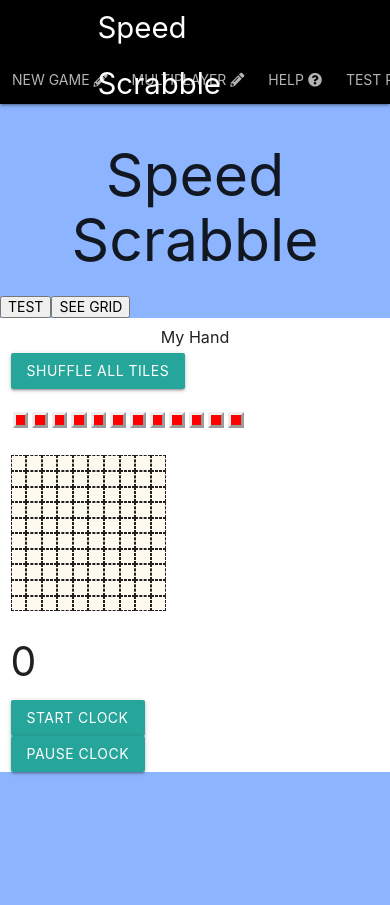
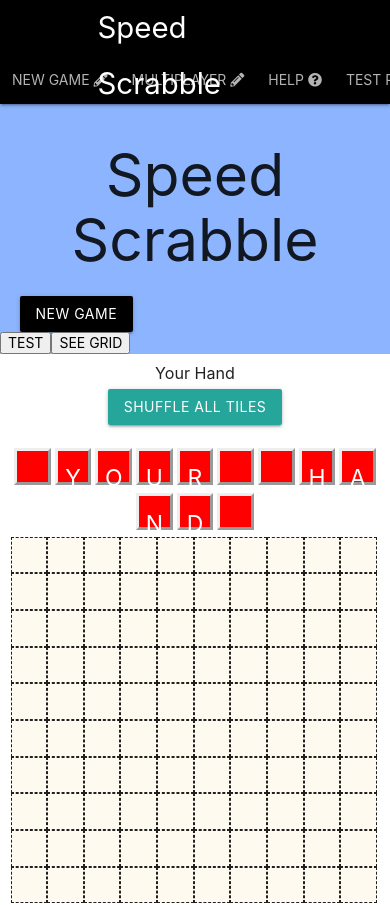
Before and after one commit to davidwu92/SpeedScrabble, a React (Create React App) app in the folder client/: page /speedscrabble in a window 390 px wide. Shown: the top 905 px of the page. Before the commit the page ends 844 px from the top, so only its background shows below. Built offline with nearby package versions, Linux system fonts and the light colour scheme.

Commit message:
New Game function, Tiles Swappable. Responsive.

```diff
--- a/client/src/Pages/SpeedScrabble/SpeedScrabble.js
+++ b/client/src/Pages/SpeedScrabble/SpeedScrabble.js
@@ -1,11 +1,12 @@
 import React, {useState, useEffect} from 'react'
 import moment from 'moment'
 import './speedScrabble.css'
+import { toast } from 'react-toastify';
+import 'react-toastify/dist/ReactToastify.css';
+
 
 const SpeedScrabble = () => {
-  // const [gameState, setGameState] = useState({
-
-  // })
+  toast.configure()
 
   //GAME TIMER
   const [seconds, setSeconds] = useState(0)
@@ -21,7 +22,8 @@ const SpeedScrabble = () => {
     }
   },[isRunning])
 
-  //GAME GRID STATE; change "null" to a letter upon drag and drop.
+  //GAME GRID STATE; change "Null" to letter+handNum upon tile drop.
+  //Only display first char of string in grid, as long as it isn't Null.
   const [grid, setGrid] = useState(
     [ ["Null","Null","Null","Null","Null","Null","Null","Null","Null","Null"],
       ["Null","Null","Null","Null","Null","Null","Null","Null","Null","Null"],
@@ -37,72 +39,137 @@ const SpeedScrabble = () => {
   )
   // https://www.w3schools.com/jsref/tryit.asp?filename=tryjsref_ondragstart
   const allowDrop = e=>e.preventDefault()
-  const dropTile = e => {
-    // e.preventDefault()
-    console.log("col "+e.target.id[0])
-    console.log("row " +e.target.id[1])
-    let data = e.dataTransfer.getData("tile")
+
+  //HAND or GRID: Starting to drag a tile.
+  const dragStart = (e) => {
+    //Tiles in hand have dataset.tile for LETTER + Hand Num
+    //Tiles placed on board have dataset.tile AND dataset.coordinates
+    e.dataTransfer.setData("tile", e.target.dataset.tile)
+    e.dataTransfer.setData("coordinates", e.target.dataset.coordinates)
+  }
+  //HAND or GRID: Allow things to drag over.
+  const dragOver = e => e.stopPropagation()
+
+
+  //GRID: dropping tiles onto grid (from anywhere)
+  const dropTile = e => { //e represents the grid event of DROPPING A TILE.
+    e.preventDefault()
+    let tileData = e.dataTransfer.getData("tile") //LETTER+HANDNUM of dragged tile.
+    let dropPosition = e.target.dataset.coordinates
+    // console.log("col: "+dropPosition[0] + "row: " +dropPosition[1])
+    // console.log("Tile Info: "+e.dataTransfer.getData("tile"))
+    // console.log("Original Coordinates: " + e.dataTransfer.getData("coordinates"))
+
+    if (grid[dropPosition[1]][dropPosition[0]] =="Null"){//IF dropped position has no tiles...
+      //update hand to reflect that a tile was used.
+      let handNum = tileData[2] ? parseInt(""+tileData[1]+tileData[2]):parseInt(tileData[1])
+      let updateHand = handUsed
+      updateHand[handNum] = true
+      setHandUsed(JSON.parse(JSON.stringify(updateHand)))
       let newGrid = grid
-    newGrid[e.target.id[1]][e.target.id[0]] = data[0]
-    let parseGrid = JSON.parse(JSON.stringify(newGrid))
-    setGrid(parseGrid)
+
+      //set grid string to tileData (LETTER+HANDNUM).
+      newGrid[dropPosition[1]][dropPosition[0]] = tileData
+
+      if (e.dataTransfer.getData("coordinates")!="undefined"){
+        //if the tile came from board, put "Null" @ startPosition
+        let startPosition = e.dataTransfer.getData("coordinates")
+        newGrid[startPosition[1]][startPosition[0]] = "Null"
+      }
+      setGrid(JSON.parse(JSON.stringify(newGrid)))
+    }
+    else if (e.dataTransfer.getData("coordinates")!="undefined"){
+      //IF you're trying to swap grid tile positions...
+      let startPosition = e.dataTransfer.getData("coordinates")
+      let swapTargetTile = grid[dropPosition[1]][dropPosition[0]]
+      let newGrid = grid
+      //put swapTargetTile @ startPosition and tileData @ dropPosition.
+      newGrid[startPosition[1]][startPosition[0]] = swapTargetTile
+      newGrid[dropPosition[1]][dropPosition[0]] = tileData
+      setGrid(JSON.parse(JSON.stringify(newGrid)))
+    }
+    else {
+      toast(`You can't drop tiles from your hand onto occupied spaces.`,
+      {autoClose: 9000,hideProgressBar: true,type: "error"})
+    }
   }
 
-//MY HAND FUNCTION
-  const [hand, setHand] = useState(
-    ["A", "B", "C", "D", "E", "F", "G", "H", "I", "J","K","L"]
+//MY HAND
+  const [handLetters, setHandLetters] = useState( //Letters in my hand.
+    ["_", "Y", "O", "U", "R", "_", "_", "H", "A", "N", "D","_"]
   )
-  const [dragState, setDragState] = useState({tileNum: "",value: ""})
+  const [handUsed, setHandUsed] = useState( //Used Letters from my hand.
+    [false,false,false,false,false,false,false,false,false,false,false,false,]
+  )
 
-  const dragStart = (e) => {
-    console.log(""+e.target.id[1]+e.target.id[2]) //tileNum: position in hand
-    console.log(e.target.id[0]) //letter
-    e.dataTransfer.setData("tile", e.target.id)
-    // setDragState({tileNum: e.target.id[0], value:"no"})
+  const shuffleHand = () =>{
+    console.log("SHUFFLE HAND")
   }
-
-  const dragOver = (e) => {
-    e.stopPropagation()
+  const newGame = () =>{
+    //Start Timer, reset grid, deal tiles for hand.
+    setIsRunning(true)
+    setGrid([ ["Null","Null","Null","Null","Null","Null","Null","Null","Null","Null"],
+      ["Null","Null","Null","Null","Null","Null","Null","Null","Null","Null"],
+      ["Null","Null","Null","Null","Null","Null","Null","Null","Null","Null"],
+      ["Null","Null","Null","Null","Null","Null","Null","Null","Null","Null"],
+      ["Null","Null","Null","Null","Null","Null","Null","Null","Null","Null"],
+      ["Null","Null","Null","Null","Null","Null","Null","Null","Null","Null"],
+      ["Null","Null","Null","Null","Null","Null","Null","Null","Null","Null"],
+      ["Null","Null","Null","Null","Null","Null","Null","Null","Null","Null"],
+      ["Null","Null","Null","Null","Null","Null","Null","Null","Null","Null"],
+      ["Null","Null","Null","Null","Null","Null","Null","Null","Null","Null"],
+    ])
+    let scrabbleLetters = "AAAAAAAAABBCCDDDDEEEEEEEEEEEEFFGGGHHIIIIIIIIIJKLLLLMMNNNNNNOOOOOOOOPPQRRRRRRSSSSTTTTTTUUUUVVWWXYYZ"
+    let numbers = []
+    let newHand = []
+    for (let i = 0; i<12;i++){
+      let randomNumber = Math.floor(Math.random()*98)
+      while (numbers.includes(randomNumber))
+      {randomNumber = Math.floor(Math.random()*98)}
+      numbers.push(randomNumber)
+      newHand.push(scrabbleLetters[randomNumber])
     }
-  const dragEnd = e => {
-    // console.log(e)
+    setHandLetters(newHand)
+    setHandUsed([false,false,false,false,false,false,false,false,false,false,false,false])
   }
-
   const testButton = () => {
-    setGrid(grid=>{
-      let newGrid = grid
-      newGrid[0][0]="A"
-      let parseGrid = JSON.parse(JSON.stringify(newGrid))
-      return(parseGrid)
-    })
+    console.log(handUsed)
   }
-  const seeGrid = ()=>{
-    console.log(grid)
+  const seeData = (e)=>{
+    console.log("dataset.tile: " +e.target.dataset.tile)
+    console.log("dataset.coordinates: "+e.target.dataset.coordinates)
   }
   return(
     <>
       <div className="container">
         <h1 className="center">Speed Scrabble</h1>
+        <button className="btn black" onClick={newGame}>NEW GAME</button>
       </div>
         <button onClick={testButton}>TEST</button>
-      <button onClick={seeGrid}>SEE GRID</button>
+        <button onClick={seeData}>SEE GRID</button>
+      {/* <div className="row"> */}
+      {/* </div> */}
         {/* GAME */}
         <div className="row white" style={{width: "100%", margin:"0px"}}>
+
           {/* MY HAND */}
-            <div className="col s12 m4 l4">
-              <h6 className="center">My Hand</h6>
-              <button className="btn">Shuffle All Tiles</button>
+          <div className="col s12 m4 l4 center">
+            <h6 className="center">Your Hand</h6>
+            <button className="btn" onClick={shuffleHand}>Shuffle All Tiles</button>
             <br></br>
             <br></br>
-              {hand.map((tile, index)=>
+            {handLetters.map((tile, index)=>
               <div
                 draggable="true"
                 onDragStart={dragStart}
                 onDragOver={dragOver}
-                onDragEnd={dragEnd}
-                id={tile+index}
+                // onDragEnd={dragEnd}
+                data-tile={tile+index} //dataset.tile = LETTER+HAND NUMBER
+                id="handTile"
                 className="center"
-                style={{backgroundColor: "red", margin:"2px",
+                style={!handUsed[index] ? {backgroundColor: "red", margin:"2px",
+                        width:"4vw", height:"4vw",display:"inline-block", borderStyle:"outset"}
+                      :{backgroundColor: "grey", margin:"2px",
                         width:"4vw", height:"4vw", display:"inline-block", borderStyle:"outset"}}>
                 <h5 className="white-text">{tile}</h5>
               </div>)}
@@ -116,12 +183,20 @@ const SpeedScrabble = () => {
               >
                 {row.map((square, colNum)=>
                   (<div className="gridSquare"
+                        draggable={square=="Null"? false : true}
+                        onDragStart={dragStart}
+                        // onDragEnd={dragEnd}
                         onDrop={dropTile}
                         onDragOver={allowDrop}
-                          id={""+colNum+rowNum}
+                        onClick={seeData}
+                        id="gridSquare"
+                        data-tile={square} //dataset.tile = LETTER+HAND NUMBER or "NULL"
+                        data-coordinates={""+colNum+rowNum}
                         style={{backgroundColor: square=="Null"? "floralwhite":"red", width:"4vw", height:"4vw",
                               display:"inline-block", borderStyle: square=="Null"?"dashed":"outset", borderWidth:"1px"}}>
-                        <h5 className="center white-text" style={square=="Null"? {visibility:"hidden"}:{visibility:"visible"}}>{square}</h5>
+                      <h5 data-tile={square} data-coordinates={""+colNum+rowNum} className="center white-text"
+                          style={square=="Null"? {visibility:"hidden"}:{visibility:"visible"}}>
+                          {square[0]}</h5>
                     </div>))}
               </div>
             ))}
@@ -134,8 +209,11 @@ const SpeedScrabble = () => {
             <button className="btn" onClick={()=>setIsRunning(false)}>Pause Clock</button>
           </div>
 
+        </div> {/* END GAME CONTAINER */}
+
+        <div className="row">
+          EMPTY PADDING/FOOTER?
         </div>
-
 
     </>
   )
--- a/client/src/Pages/SpeedScrabble/speedScrabble.css
+++ b/client/src/Pages/SpeedScrabble/speedScrabble.css
@@ -1,3 +1,25 @@
-#gridRow {
-  height: 4vw
+
+
+/* SMALL SCREEN STYLING */
+@media only screen
+and (min-device-width : 300px)
+and (max-device-width : 995px){
+  #handTile, #gridSquare{
+    width: 9.4vw !important;
+    height: 9.4vw !important;
+  }
+  #gridRow {
+    height: 9.4vw
+  }
 }
+/* NORMAL SCREEN STYLING */
+@media only screen
+and (min-device-width : 996px){
+  #handTile #gridSquare {
+    width: 4vw !important;
+    height: 4vw !important;
+  }
+  #gridRow {
+    height: 4vw
+  }
+}
--- a/package.json
+++ b/package.json
@@ -38,6 +38,7 @@
     "passport-google-oauth": "^2.0.0",
     "passport-jwt": "^4.0.0",
     "passport-local": "^1.0.0",
-    "passport-local-mongoose": "^6.0.1"
+    "passport-local-mongoose": "^6.0.1",
+    "react-toastify": "^5.5.0"
   }
 }
```
Also changed, not shown: 1 other file (tests, documents, lock files or other folders). Lines whose indentation alone changed are shown as unchanged.
